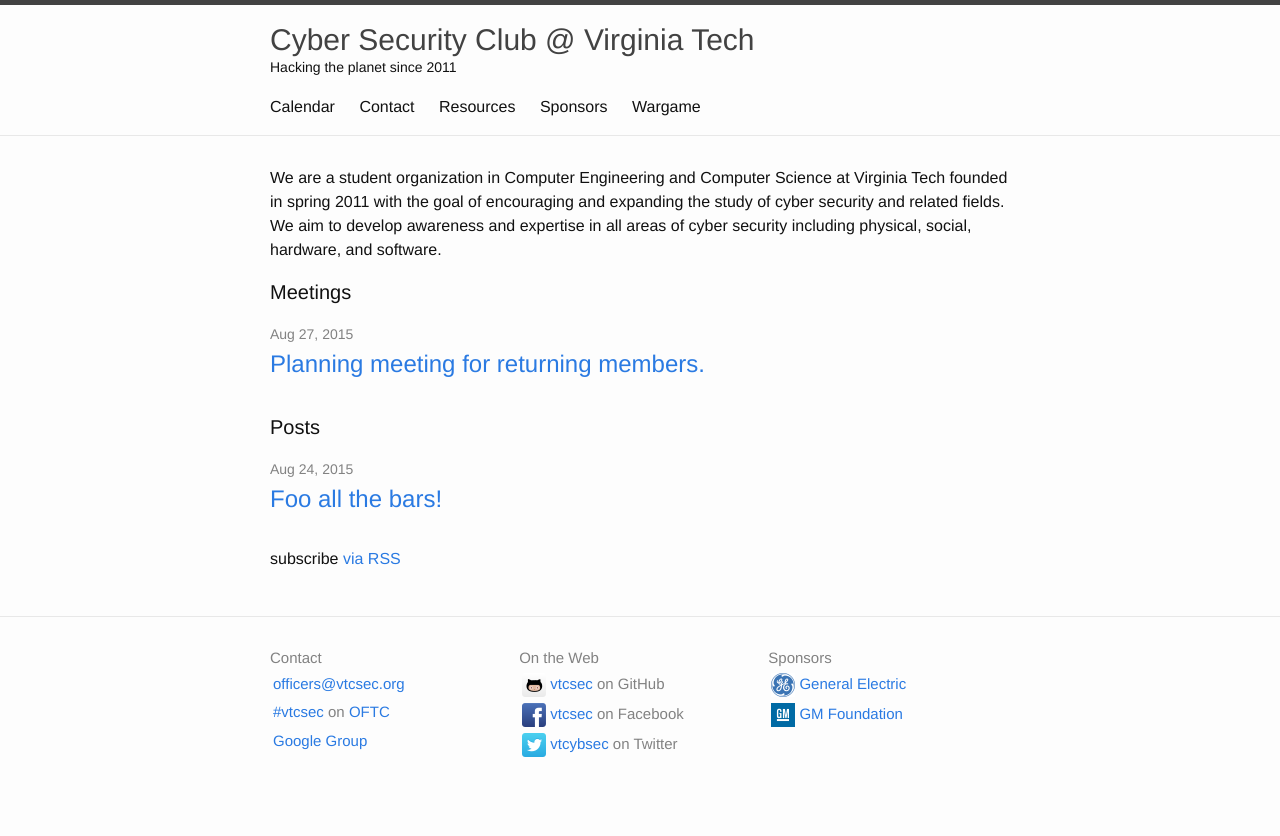
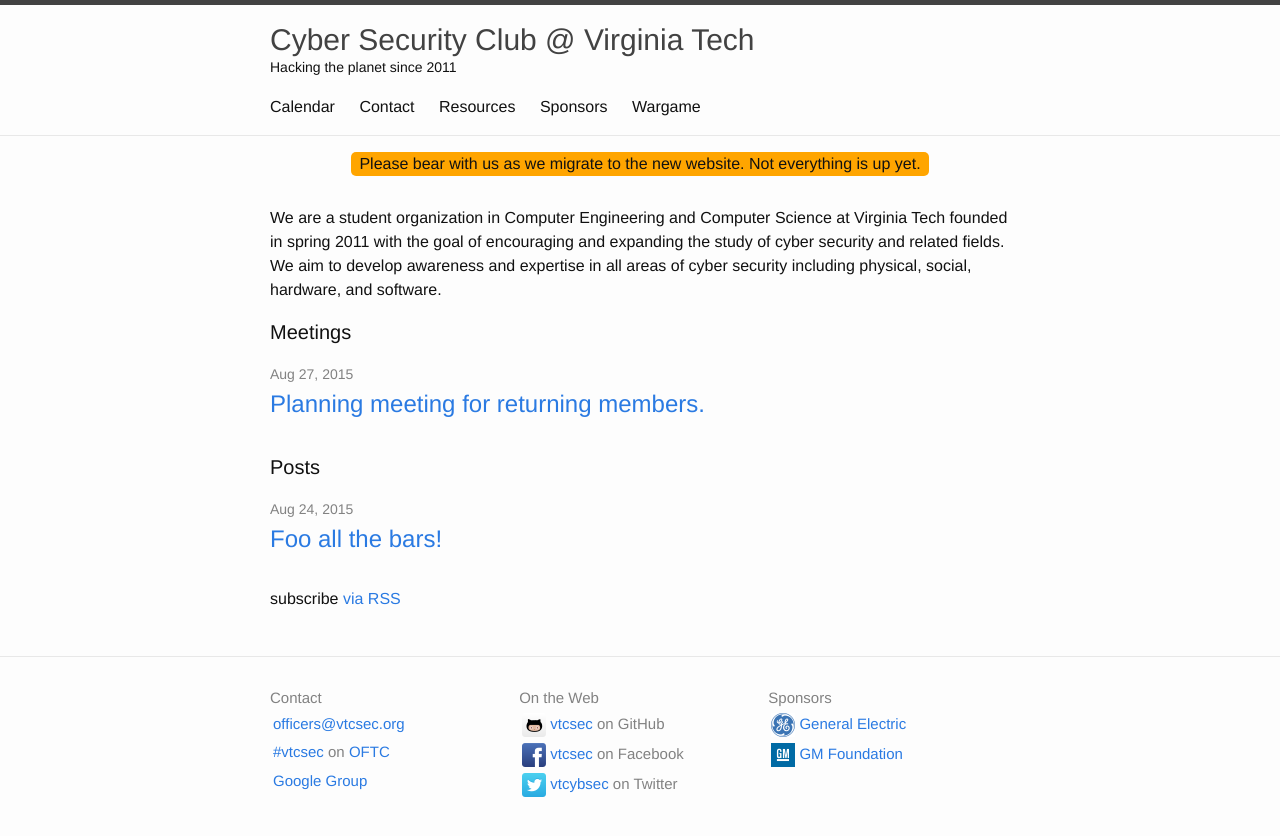
Before and after one commit to VTCSec/vtcsec.org, a Jekyll site: the page built from index.html, in a window 1280 px wide. Shown: the top 836 px of the page. Built offline with Jekyll 4.4.1, drawn with Linux system fonts in a browser that asks for light colours.

Commit message:
Add notice about site migration.

```diff
--- a/_includes/header.html
+++ b/_includes/header.html
@@ -26,3 +26,10 @@
   </div>
 
 </header>
+
+<!-- TODO: Remove me. -->
+<div style="margin-top: 1em; text-align: center;">
+  <div style="display: inline-block; background: orange; padding: 0 0.5em; border-radius: 5px;">
+    Please bear with us as we migrate to the new website. Not everything is up yet.
+  </div>
+</div>
```
